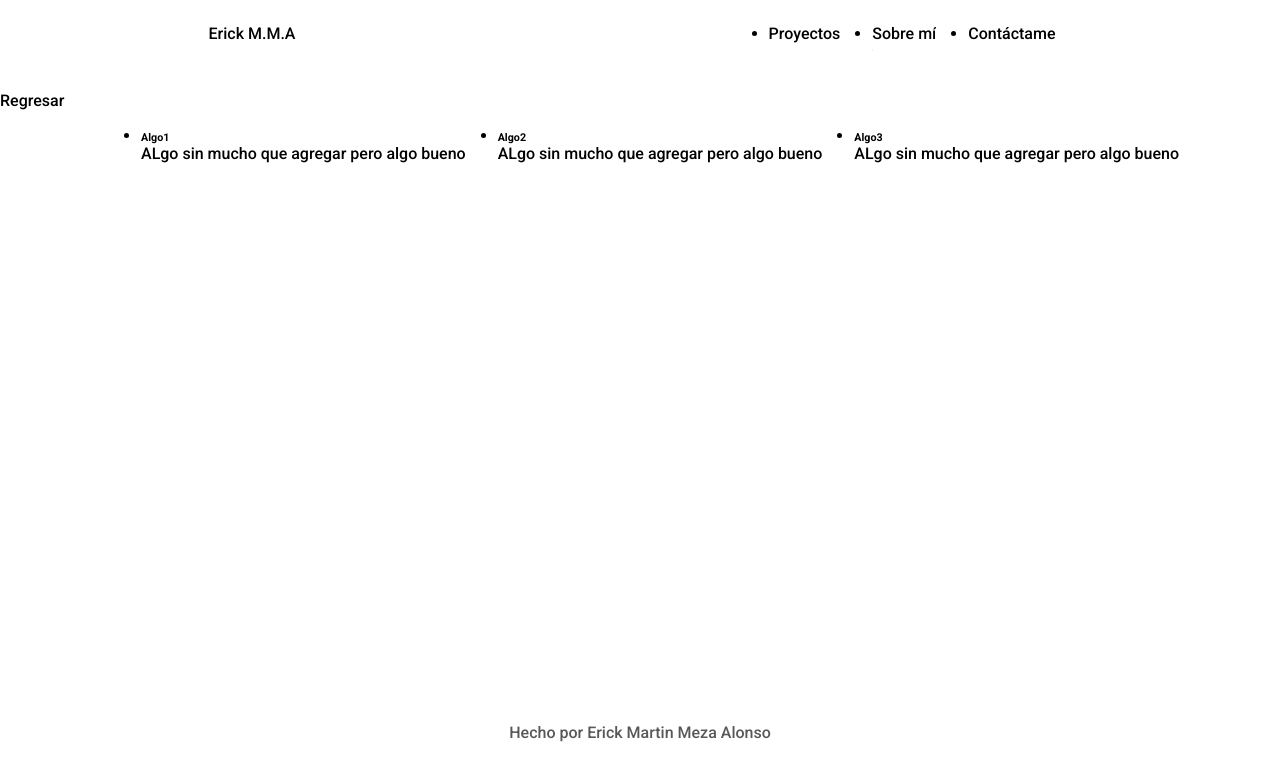
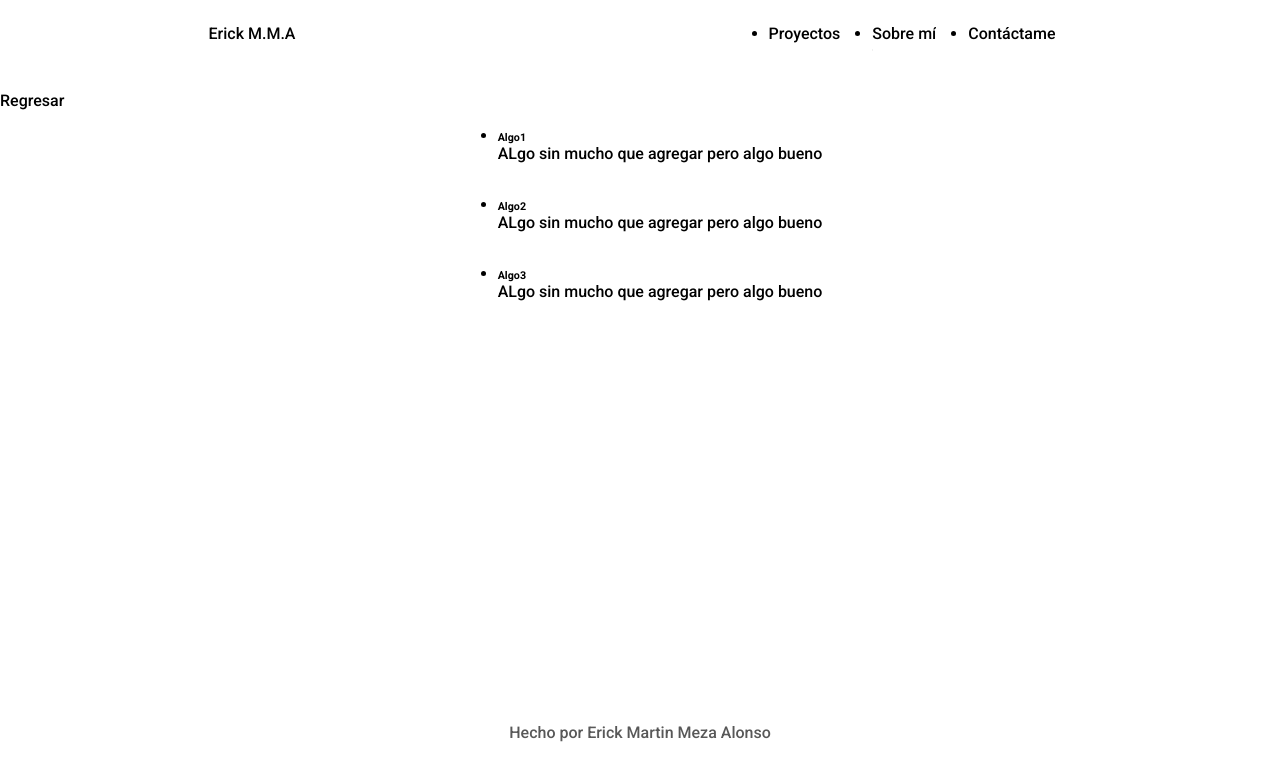
Before and after one commit to ErickNic/Portafolio, a React (Vite) app: page / in a window 1280 px wide. Both pictures are taken after a click on the element "See recent Proyects". Shown: the top 780 px of the page. Built offline with nearby package versions, Linux system fonts and the light colour scheme.

Commit message:
type respponsive

```diff
--- a/src/components/ProyectCard/ProyectCard.jsx
+++ b/src/components/ProyectCard/ProyectCard.jsx
@@ -22,12 +22,13 @@
     }
 ]
 import react from 'react'
+import clases from './ProyectCard.module.css'
 
 const ProyectCard = (props) =>{
     const {items} = props;
     console.log('items',items[0].name)
     return(
-        <ul>
+        <ul className={clases.unordenedList}>
             {items.map(proyect=>{
                 return(
                     <li key={proyect.id}>
--- /dev/null
+++ b/src/components/ProyectCard/ProyectCard.module.css
@@ -0,0 +1,10 @@
+.unordenedList{
+    flex-direction: column;
+}
+
+
+/* @media only screen and (min-width: 48em) {...} */
+
+/* @media only screen and (min-width: 64em) {...} */
+
+/* @media only screen and (min-width: 80em) {...} */
--- a/src/components/hero/Hero.module.css
+++ b/src/components/hero/Hero.module.css
@@ -11,7 +11,7 @@
     margin-bottom: 3rem;
 }
 .hero__caption{
-    width: 40rem;
+    max-width: 100%;
     text-justify: inter-word;
     text-align: justify;
 }
```
Also changed, not shown: src/components/ProyectCard/ProyectCard.css (deleted).
